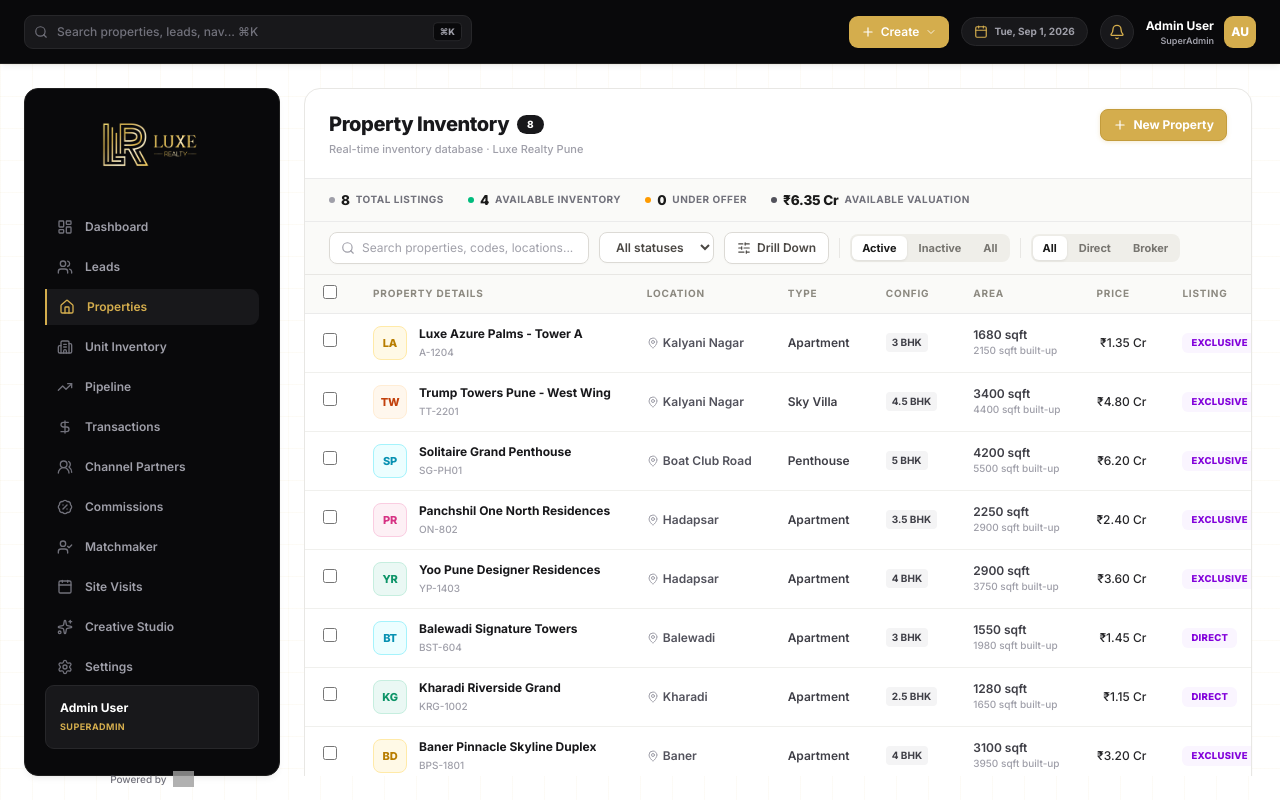
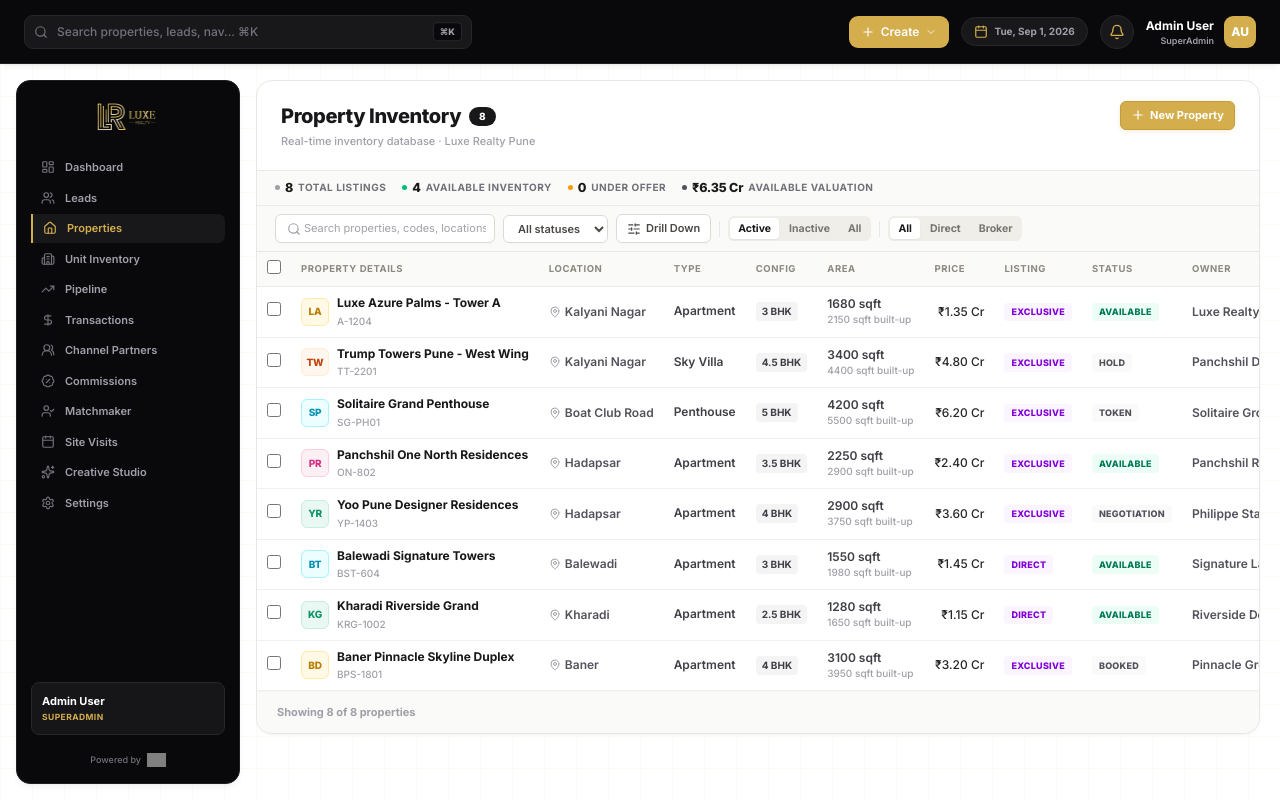
Before and after one commit to abubakarop461-bit/Saas-tool-, a Next.js app: page /properties in a window 1280 px wide. Built offline with nearby package versions, Linux system fonts and the light colour scheme; grey boxes are pictures that could not be loaded.

Commit message:
feat(leads): restore STAGE and ACTIONS columns with compact padding, tighter margins, and refined sidebar typography

```diff
--- a/app/leads/page.tsx
+++ b/app/leads/page.tsx
@@ -998,7 +998,7 @@
             <table className="dc-table">
               <thead>
                 <tr>
-                  <th style={{ width: '40px' }} className="text-center">
+                  <th style={{ width: '36px' }} className="text-center">
                     <button
                       type="button"
                       aria-label="Select all leads"
@@ -1019,6 +1019,8 @@
                   <th>LOCATION</th>
                   <th>ASSIGNED TO</th>
                   <th>STATUS</th>
+                  <th>STAGE</th>
+                  <th className="text-center" style={{ width: '75px' }}>ACTIONS</th>
                 </tr>
               </thead>
               <tbody>
@@ -1054,7 +1056,7 @@
 
                     {/* Source */}
                     <td>
-                      <span className={`inline-flex items-center px-2 py-0.5 rounded text-[9.5px] font-extrabold uppercase tracking-wider ${
+                      <span className={`inline-flex items-center px-1.5 py-0.5 rounded text-[9px] font-extrabold uppercase tracking-wider ${
                         (lead.lead_source_id || '').toLowerCase().includes('referral')
                           ? 'bg-[#f3eefc] text-[#6f42c1] border border-[#d6c7f5]'
                           : (lead.lead_source_id || '').toLowerCase().includes('magic')
@@ -1070,12 +1072,12 @@
                     </td>
 
                     {/* Config */}
-                    <td className="font-semibold text-zinc-700 text-xs">
+                    <td className="font-semibold text-zinc-700 text-[11px]">
                       {lead.configuration || '—'}
                     </td>
 
                     {/* Location */}
-                    <td className="text-zinc-600 font-normal text-xs max-w-[170px] truncate">
+                    <td className="text-zinc-600 font-normal text-[11px] max-w-[140px] truncate">
                       {lead.preferred_location || '—'}
                     </td>
 
@@ -1098,17 +1100,17 @@
                                 console.error('Error updating assignee:', err);
                               }
                             }}
-                            className="bg-transparent hover:bg-zinc-50 border border-transparent hover:border-zinc-200 rounded-md pr-5 pl-1 py-0.5 text-xs text-zinc-800 font-medium transition-all focus:outline-none focus:border-[#d4ad4d] cursor-pointer appearance-none"
+                            className="bg-transparent hover:bg-zinc-50 border border-transparent hover:border-zinc-200 rounded pr-4 pl-1 py-0.5 text-[11px] text-zinc-800 font-medium transition-all focus:outline-none focus:border-[#d4ad4d] cursor-pointer appearance-none"
                           >
                             <option value="">Unassigned</option>
                             {salesExecutives.map(exec => (
                               <option key={exec.id} value={exec.id}>{exec.full_name}</option>
                             ))}
                           </select>
-                          <ChevronDown className="h-3 w-3 text-zinc-400 absolute right-1 pointer-events-none group-hover/assign:text-zinc-700 transition-colors" />
+                          <ChevronDown className="h-2.5 w-2.5 text-zinc-400 absolute right-0.5 pointer-events-none group-hover/assign:text-zinc-700 transition-colors" />
                         </div>
                       ) : (
-                        <span className="px-1.5 py-0.5 rounded bg-zinc-50 border border-zinc-200 text-xs font-medium text-zinc-700 inline-block w-36 truncate text-left">
+                        <span className="px-1 py-0.5 rounded bg-zinc-50 border border-zinc-200 text-[10.5px] font-medium text-zinc-700 inline-block w-28 truncate text-left">
                           {salesExecutives.find(x => x.id === lead.assigned_to)?.full_name || 'Unassigned'}
                         </span>
                       )}
@@ -1122,7 +1124,7 @@
                           value={lead.status || "Hot"}
                           onChange={(e) => handleRowStatusChange(lead.id, e.target.value)}
                           className={cx(
-                            "cursor-pointer rounded border px-2.5 py-0.5 text-[9.5px] font-black uppercase tracking-wider outline-none transition-all focus:ring-1 focus:ring-[#d4ad4d]/40 appearance-none text-center",
+                            "cursor-pointer rounded border px-2 py-0.5 text-[9px] font-black uppercase tracking-wider outline-none transition-all focus:ring-1 focus:ring-[#d4ad4d]/40 appearance-none text-center",
                             (lead.status || '').toLowerCase() === 'warm'
                               ? 'bg-[#fff8e6] border-[#ffe099] text-[#b87d00]'
                               : (lead.status || '').toLowerCase() === 'closed'
@@ -1136,6 +1138,58 @@
                             <option key={s} value={s}>{s.toUpperCase()}</option>
                           ))}
                         </select>
+                      </div>
+                    </td>
+
+                    {/* Stage Dropdown */}
+                    <td onClick={(e) => e.stopPropagation()}>
+                      <div className="relative inline-block group/stage">
+                        <select
+                          aria-label="Lead stage"
+                          value={lead.stage_id || "New inquiry"}
+                          onChange={(e) => handleRowStageChange(lead.id, e.target.value)}
+                          className={cx(
+                            "cursor-pointer rounded border px-2 py-0.5 text-[9px] font-bold tracking-tight outline-none transition-all focus:ring-1 focus:ring-[#d4ad4d]/40 appearance-none text-left whitespace-nowrap",
+                            getStageStyle(lead.stage_id || "New inquiry")
+                          )}
+                        >
+                          {['New inquiry', 'Site visit', 'Follow up', 'Closure'].map((stg) => (
+                            <option key={stg} value={stg}>{stg}</option>
+                          ))}
+                        </select>
+                      </div>
+                    </td>
+
+                    {/* Actions — gold View → text + icon share */}
+                    <td onClick={(e) => e.stopPropagation()} className="text-center">
+                      <div className="flex items-center justify-center gap-1.5">
+                        <button
+                          onClick={() => handleOpenLead(lead)}
+                          className="text-[9.5px] font-bold text-[#d4ad4d] hover:text-[#b8922e] transition-colors whitespace-nowrap"
+                        >
+                          View →
+                        </button>
+                        <DropdownMenu>
+                          <DropdownMenuTrigger asChild>
+                            <button className="p-0.5 rounded text-zinc-400 hover:text-zinc-700 hover:bg-zinc-100 transition-colors">
+                              <Share2 className="h-3 w-3" />
+                            </button>
+                          </DropdownMenuTrigger>
+                          <DropdownMenuContent align="end" className="w-40 bg-white border border-zinc-200 rounded-lg shadow-lg p-1 z-30">
+                            <DropdownMenuItem onClick={() => copyToClipboard(generateShareText(lead), "Lead details copied!")} className="flex items-center gap-1.5 cursor-pointer text-[11px] font-semibold text-zinc-700 hover:text-zinc-900 px-2 py-1 rounded hover:bg-zinc-50">
+                              <Copy className="h-3 w-3 text-zinc-400" />
+                              Copy details
+                            </DropdownMenuItem>
+                            <DropdownMenuItem onClick={() => shareWhatsApp(lead)} className="flex items-center gap-1.5 cursor-pointer text-[11px] font-semibold text-zinc-700 hover:text-zinc-900 px-2 py-1 rounded hover:bg-zinc-50">
+                              <MessageSquare className="h-3 w-3 text-emerald-500" />
+                              WhatsApp
+                            </DropdownMenuItem>
+                            <DropdownMenuItem onClick={() => shareEmail(lead)} className="flex items-center gap-1.5 cursor-pointer text-[11px] font-semibold text-zinc-700 hover:text-zinc-900 px-2 py-1 rounded hover:bg-zinc-50">
+                              <Mail className="h-3 w-3 text-zinc-400" />
+                              Email
+                            </DropdownMenuItem>
+                          </DropdownMenuContent>
+                        </DropdownMenu>
                       </div>
                     </td>
                   </tr>
--- a/app/styles/porcelain.css
+++ b/app/styles/porcelain.css
@@ -14,8 +14,8 @@
   display: flex;
   align-items: center;
   flex-wrap: wrap;
-  gap: 24px;
-  padding: 11px 24px 11px;
+  gap: 16px;
+  padding: 8px 18px;
   border-bottom: 1px solid #ebebeb;
   background: #fafaf8;
 }
@@ -23,22 +23,22 @@
 .dc-stat {
   display: flex;
   align-items: center;
-  gap: 6px;
-  font-size: 11px;
+  gap: 5px;
+  font-size: 10px;
   font-weight: 600;
   color: #8c8980;
 }
 
 .dc-stat-num {
-  font-size: 13.5px;
+  font-size: 12.5px;
   font-weight: 800;
   color: #1a1a1a;
   letter-spacing: -0.2px;
 }
 
 .dc-stat-dot {
-  width: 6px;
-  height: 6px;
+  width: 5px;
+  height: 5px;
   border-radius: 50%;
   flex-shrink: 0;
 }
@@ -46,8 +46,8 @@
 .dc-toolbar {
   display: flex;
   align-items: center;
-  gap: 10px;
-  padding: 10px 24px;
+  gap: 8px;
+  padding: 8px 18px;
   border-bottom: 1px solid #e8e7e4;
   background: #fafaf8;
   flex-wrap: wrap;
@@ -56,17 +56,17 @@
 .dc-search-container {
   position: relative;
   flex: 1;
-  min-width: 180px;
-  max-width: 260px;
+  min-width: 150px;
+  max-width: 220px;
 }
 
 .dc-search {
   width: 100%;
-  padding: 6px 10px 6px 32px;
+  padding: 5px 8px 5px 28px;
   background: #ffffff;
   border: 1px solid #dcdad5;
-  border-radius: 8px;
-  font-size: 12px;
+  border-radius: 6px;
+  font-size: 11px;
   color: #1a1a1a;
   box-shadow: 0 1px 2px rgba(0,0,0,0.02);
 }
@@ -79,10 +79,10 @@
   display: inline-flex;
   align-items: center;
   justify-content: center;
-  gap: 6px;
-  padding: 6px 12px;
-  border-radius: 8px;
-  font-size: 12px;
+  gap: 5px;
+  padding: 5px 10px;
+  border-radius: 6px;
+  font-size: 11px;
   font-weight: 600;
   cursor: pointer;
   white-space: nowrap;
@@ -115,7 +115,7 @@
 
 .dc-divider {
   width: 1px;
-  height: 20px;
+  height: 16px;
   background: #e8e7e4;
   flex-shrink: 0;
 }
@@ -123,15 +123,15 @@
 .dc-seg {
   display: flex;
   background: #efeee9;
-  border-radius: 8px;
+  border-radius: 6px;
   padding: 2px;
   gap: 2px;
 }
 
 .dc-seg-btn {
-  padding: 4px 10px;
-  border-radius: 6px;
-  font-size: 11px;
+  padding: 3px 8px;
+  border-radius: 4px;
+  font-size: 10.5px;
   font-weight: 700;
   cursor: pointer;
   background: transparent;
@@ -143,19 +143,20 @@
 .dc-seg-btn.on {
   background: #ffffff;
   color: #1a1a1a;
-  box-shadow: 0 1px 3px rgba(0,0,0,0.08);
+  box-shadow: 0 1px 2px rgba(0,0,0,0.06);
 }
 
 /* Table Style Override */
 .dc-table-container {
   overflow-x: auto;
   background: #ffffff;
+  width: 100%;
 }
 
 .dc-table {
   width: 100%;
   border-collapse: collapse;
-  font-size: 12px;
+  font-size: 11.5px;
 }
 
 .dc-table thead tr {
@@ -163,19 +164,19 @@
 }
 
 .dc-table th {
-  padding: 10px 18px;
+  padding: 8px 10px;
   text-align: left;
-  font-size: 10px;
+  font-size: 9.5px;
   font-weight: 700;
   color: #8c8980;
-  letter-spacing: 0.08em;
+  letter-spacing: 0.06em;
   text-transform: uppercase;
   border-bottom: 1px solid #ebebeb;
   white-space: nowrap;
 }
 
 .dc-table td {
-  padding: 12px 18px;
+  padding: 8px 10px;
   border-bottom: 1px solid #f0f0ed;
   color: #27272a;
   font-weight: 500;
@@ -191,17 +192,17 @@
 .dc-name-cell {
   display: flex;
   align-items: center;
-  gap: 12px;
+  gap: 8px;
 }
 
 .dc-avatar {
-  width: 34px;
-  height: 34px;
-  border-radius: 8px;
+  width: 28px;
+  height: 28px;
+  border-radius: 6px;
   display: inline-flex;
   align-items: center;
   justify-content: center;
-  font-size: 11px;
+  font-size: 10px;
   font-weight: 800;
   flex-shrink: 0;
   letter-spacing: -0.2px;
@@ -212,9 +213,9 @@
   display: inline-flex;
   align-items: center;
   justify-content: center;
-  padding: 2px 8px;
-  border-radius: 6px;
-  font-size: 9.5px;
+  padding: 1.5px 6px;
+  border-radius: 4px;
+  font-size: 9px;
   font-weight: 800;
   text-transform: uppercase;
   letter-spacing: 0.03em;
--- a/components/layout/AppShell.tsx
+++ b/components/layout/AppShell.tsx
@@ -74,10 +74,10 @@
         <div className="h-screen w-screen bg-transparent flex flex-col font-sans overflow-hidden">
           <Header onToggleMenu={() => setIsMobileOpen(prev => !prev)} />
 
-          <div className="flex-1 flex w-full px-4 py-4 md:px-6 md:py-6 gap-4 md:gap-6 overflow-hidden relative">
+          <div className="flex-1 flex w-full px-3 py-3 md:px-4 md:py-4 gap-3 md:gap-4 overflow-hidden relative">
 
             {/* Desktop Sidebar Navigation (Hidden on Mobile) */}
-            <aside className="w-64 shrink-0 bg-zinc-950 border border-zinc-850 rounded-[14px] p-5 hidden lg:flex flex-col justify-between shadow-md text-left">
+            <aside className="w-56 shrink-0 bg-zinc-950 border border-zinc-850 rounded-[14px] p-3.5 hidden lg:flex flex-col justify-between shadow-md text-left">
               <SidebarNav />
             </aside>
 
--- a/components/layout/SidebarNav.tsx
+++ b/components/layout/SidebarNav.tsx
@@ -46,21 +46,21 @@
 
   return (
     <div className={`flex flex-col justify-between h-full w-full text-left ${className}`}>
-      <div className="space-y-6">
+      <div className="space-y-3">
 
-        {/* Large Prominent Brand Logo (No text next to it) */}
-        <div className="px-2 pt-1 pb-2 flex items-center justify-center">
+        {/* Prominent Brand Logo */}
+        <div className="px-1 pt-0.5 pb-1 flex items-center justify-center">
           <Link href="/dashboard" className="block group">
             <img
               src="/luxe-logo.png"
               alt="Luxe Realty Logo"
-              className="h-16 w-auto object-contain transition-transform group-hover:scale-105"
+              className="h-10 w-auto object-contain transition-transform group-hover:scale-105"
             />
           </Link>
         </div>
 
         {/* Navigation Items */}
-        <nav className="space-y-1">
+        <nav className="space-y-0.5">
           {filteredNavItems.map((item) => {
             const isActive = pathname === item.href || (pathname !== '/' && item.href !== '/' && pathname.startsWith(item.href));
             const Icon = item.icon;
@@ -69,14 +69,14 @@
                 key={item.title}
                 href={item.href}
                 onClick={onClose}
-                className={`flex items-center gap-3 px-3 py-2.5 rounded-[9px] text-xs font-semibold transition-all ${
+                className={`flex items-center gap-2.5 px-2.5 py-1.5 rounded-[7px] text-[11px] font-semibold transition-all ${
                   isActive
-                    ? 'bg-zinc-900 text-[#d4ad4d] border-l-2 border-[#d4ad4d] rounded-l-none'
-                    : 'text-zinc-400 hover:text-white hover:bg-zinc-900'
+                    ? 'bg-zinc-900 text-[#d4ad4d] border-l-2 border-[#d4ad4d] rounded-l-none font-bold'
+                    : 'text-zinc-400 hover:text-white hover:bg-zinc-900/80'
                 }`}
               >
-                <Icon className={`h-4 w-4 ${isActive ? 'text-[#d4ad4d]' : 'text-zinc-500'}`} />
-                <span>{item.title}</span>
+                <Icon className={`h-3.5 w-3.5 shrink-0 ${isActive ? 'text-[#d4ad4d]' : 'text-zinc-500'}`} />
+                <span className="truncate">{item.title}</span>
               </Link>
             );
           })}
@@ -84,25 +84,25 @@
       </div>
 
       {/* User Status Card */}
-      <div className="space-y-3">
-        <div className="p-3.5 bg-zinc-900 border border-zinc-800 rounded-[9px] space-y-1">
-          <p className="text-xs font-bold text-white truncate">{profile?.full_name || 'Active User'}</p>
-          <p className="text-[9px] font-bold text-[#d4ad4d] uppercase tracking-wider">{profile?.role || 'Sales Executive'}</p>
+      <div className="space-y-2 pt-2">
+        <div className="p-2.5 bg-zinc-900/90 border border-zinc-800 rounded-[8px] space-y-0.5">
+          <p className="text-[11px] font-bold text-white truncate">{profile?.full_name || 'Active User'}</p>
+          <p className="text-[8.5px] font-bold text-[#d4ad4d] uppercase tracking-wider">{profile?.role || 'Sales Executive'}</p>
         </div>
 
-        {/* Powered by Outgrow Logo Footer (No text next to logo) */}
-        <div className="pt-1 text-center">
+        {/* Powered by Outgrow Logo Footer */}
+        <div className="pt-0.5 text-center">
           <a
             href="https://www.letsoutgrow.com/"
             target="_blank"
             rel="noopener noreferrer"
-            className="inline-flex items-center justify-center gap-1.5 text-[10px] font-bold text-zinc-500 hover:text-white transition-colors group"
+            className="inline-flex items-center justify-center gap-1.5 text-[9px] font-bold text-zinc-500 hover:text-white transition-colors group"
           >
             <span className="text-zinc-500 font-medium">Powered by</span>
             <img
               src="https://www.letsoutgrow.com/oglogo.png"
               alt="Outgrow"
-              className="h-4 w-auto object-contain opacity-80 group-hover:opacity-100 group-hover:scale-105 transition-all"
+              className="h-3.5 w-auto object-contain opacity-80 group-hover:opacity-100 group-hover:scale-105 transition-all"
             />
           </a>
         </div>
```
